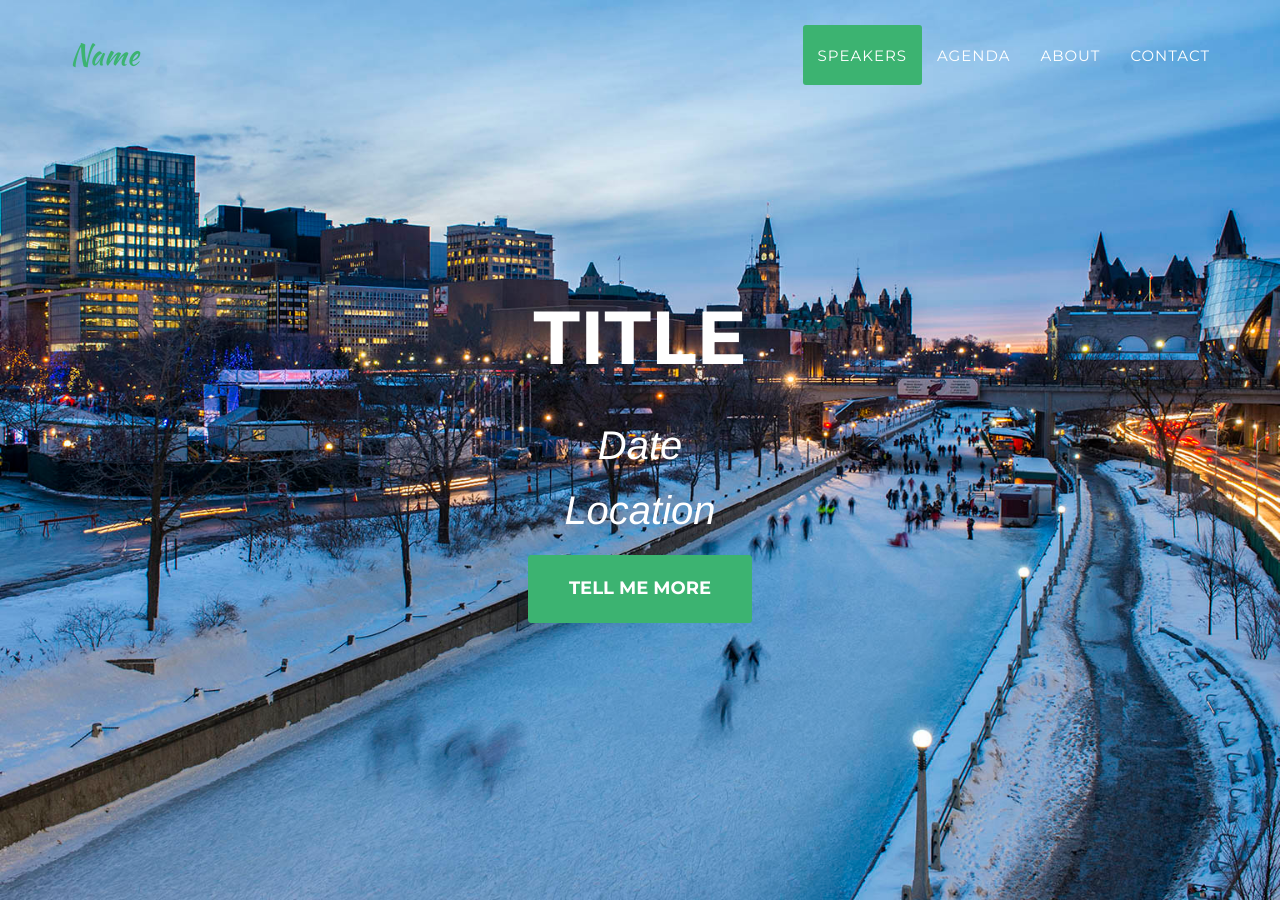
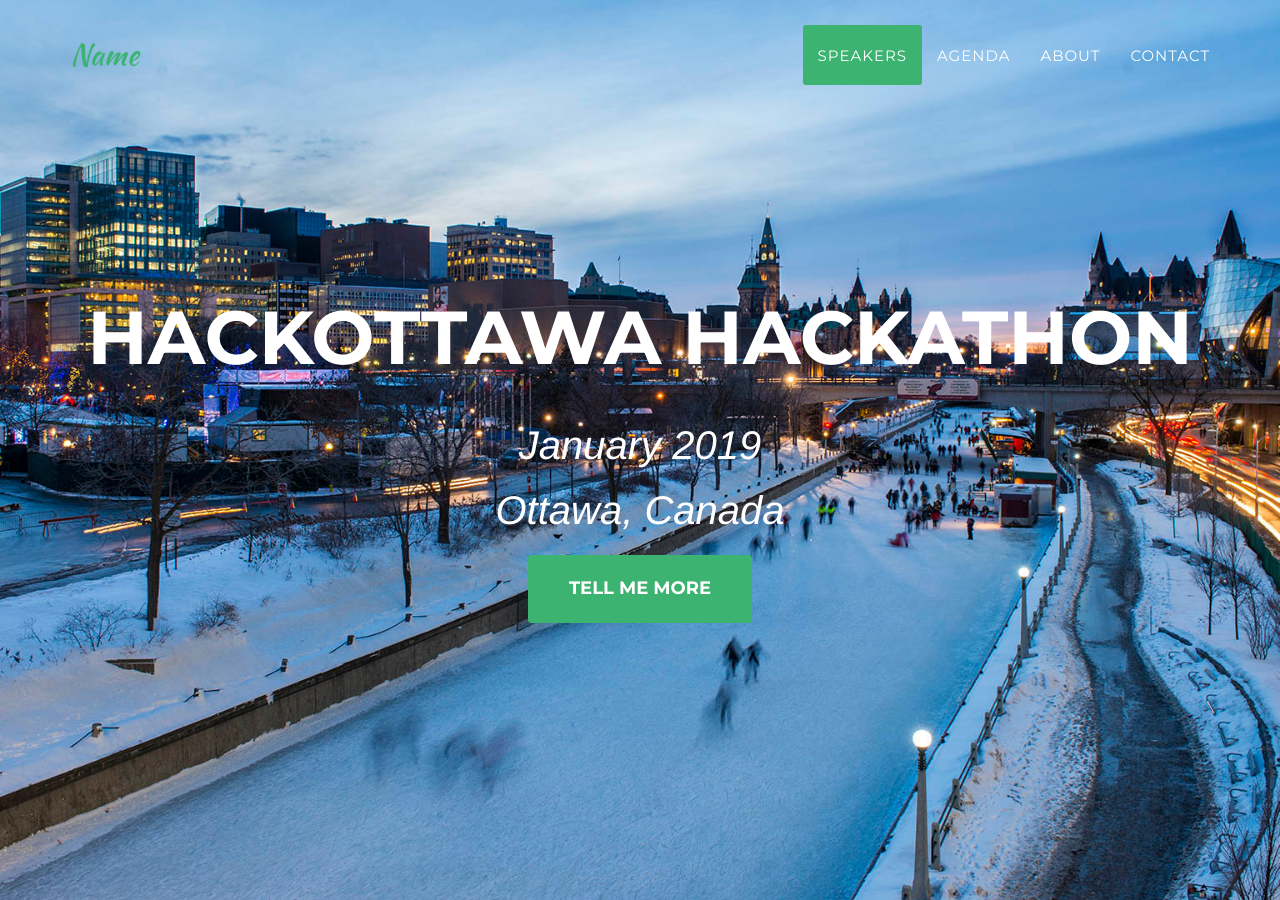
Before and after one commit to HackOttawa/hackottawa, a Jekyll site: the page built from _2016_pages/index.html, in a window 1280 px wide and 900 px high. Built offline with Jekyll 4.4.1, drawn with Linux system fonts in a browser that asks for light colours; some web fonts are replaced.

Commit message:
Update 2016_home.html

```diff
--- a/_layouts/2016_home.html
+++ b/_layouts/2016_home.html
@@ -12,9 +12,9 @@
     <header>
         <div class="container">
             <div class="intro-text">
-                <div class="intro-heading">Title<br></div>
-                <div class="intro-lead-in">Date</div>
-                <div class="intro-lead-in">Location</div>
+                <div class="intro-heading">HackOttawa Hackathon<br></div>
+                <div class="intro-lead-in">January 2019</div>
+                <div class="intro-lead-in">Ottawa, Canada</div>
                 <a href="#intro" class="page-scroll btn btn-xl">Tell Me More</a>
             </div>
         </div>
```
